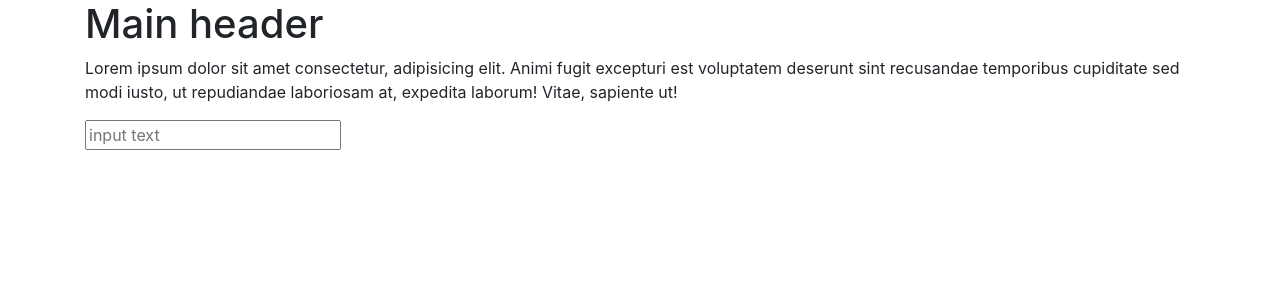
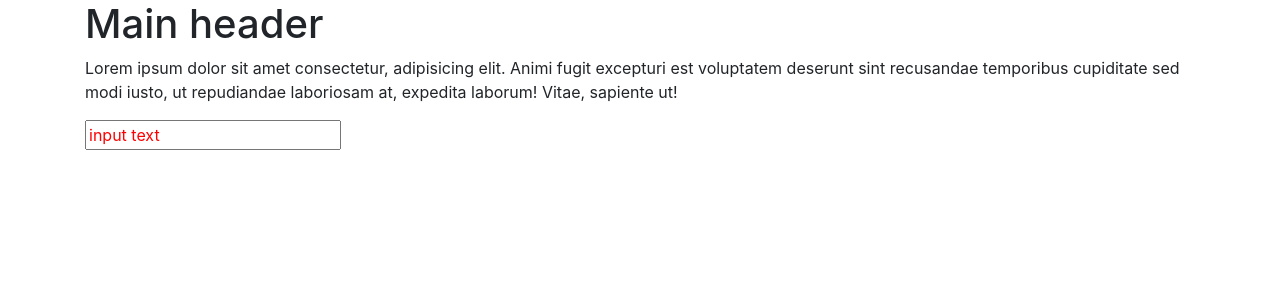
Before and after one commit to GarrySh/Task-Manager, a Node project: template views/index.pug in a window 1280 px wide. Shown: the top 300 px of the page. Run offline with Node 20 templates, Linux system fonts and the light colour scheme; the template is opened without the code that fills it, so the values that code supplies are empty; style sheets or scripts are compiled from the project's sources.

Commit message:
add scss support

```diff
--- a/client/index.js
+++ b/client/index.js
@@ -1,2 +1,3 @@
-import 'bootstrap/dist/css/bootstrap.min.css';
+// import 'bootstrap/dist/css/bootstrap.min.css';
 // import 'bootstrap';
+import './scss/custom.scss';
--- a/client/scss/custom.scss
+++ b/client/scss/custom.scss
@@ -1 +1,5 @@
 @import "node_modules/bootstrap/scss/bootstrap";
+
+::placeholder {
+    color: red;
+}
--- a/package.json
+++ b/package.json
@@ -51,6 +51,7 @@
     "koa-pug": "^3.0.0-2",
     "koa-router": "^7.4.0",
     "koa-static": "^4.0.2",
+    "node-sass": "^4.8.3",
     "popper.js": "^1.14.3",
     "postcss-loader": "^2.1.4",
     "precss": "^3.1.2",
```
Also changed, not shown: 1 other file.
